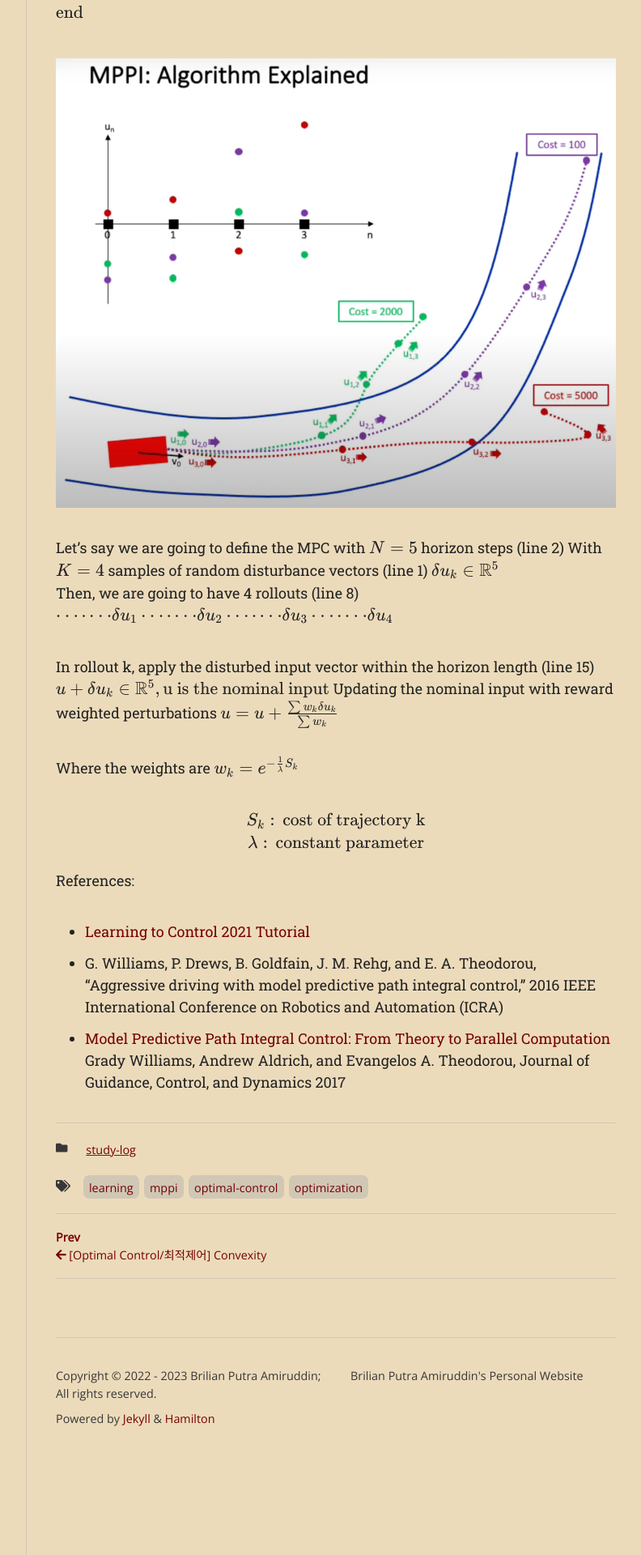
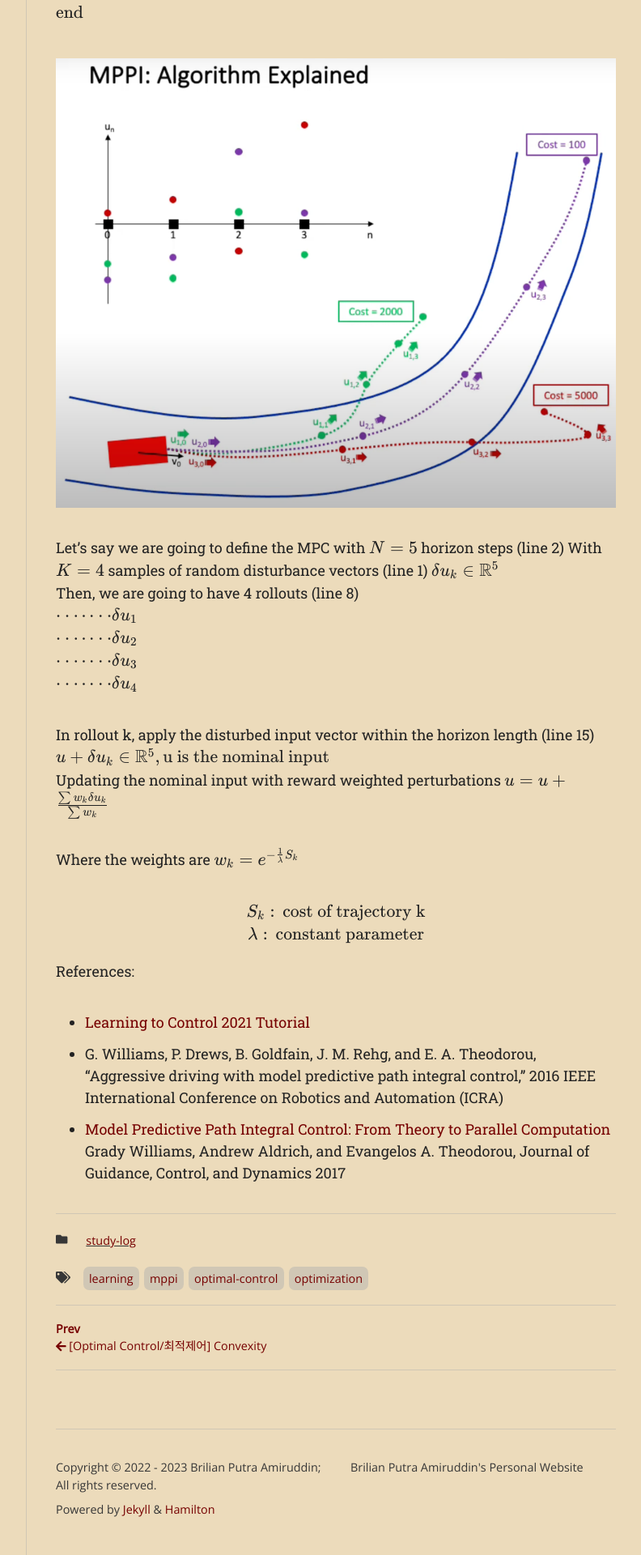
Before and after one commit to brilianputraa/brilianamiruddin.github.io, a Jekyll site: the page built from _posts/2023-08-03-mppi.md, in a window 1280 px wide. Shown: the part 2972-4892 px from the top of the page at 81% size, without its empty margins (357-1149 px from the left). Built offline with Jekyll 4.4.1, drawn with Linux system fonts in a browser that asks for light colours; nearby versions of some CDN libraries; some web fonts are replaced.

```diff
--- a/_posts/2023-08-03-mppi.md
+++ b/_posts/2023-08-03-mppi.md
@@ -56,13 +56,13 @@ Let’s say we are going to define the MPC with $$N=5$$ horizon steps (line 2)
 With $$K=4$$ samples of random disturbance vectors (line 1)
 $$\delta u_k \in  \mathbb{R}^5$$ \
 Then, we are going to have 4 rollouts (line 8) \
-$$\cdot  \cdot  \dots  \cdot  \cdot  \delta u_1$$
-$$\cdot  \cdot  \dots  \cdot  \cdot  \delta u_2$$
-$$\cdot  \cdot  \dots  \cdot  \cdot  \delta u_3$$
+$$\cdot  \cdot  \dots  \cdot  \cdot  \delta u_1$$ \
+$$\cdot  \cdot  \dots  \cdot  \cdot  \delta u_2$$ \
+$$\cdot  \cdot  \dots  \cdot  \cdot  \delta u_3$$ \
 $$\cdot  \cdot  \dots  \cdot  \cdot  \delta u_4$$
 
 In rollout k, apply the disturbed input vector within the horizon length (line 15)
-$$u + \delta u_k \in  \mathbb{R}^5, \text{u is the nominal input}$$
+$$u + \delta u_k \in  \mathbb{R}^5, \text{u is the nominal input}$$ \
 Updating the nominal input with reward weighted perturbations $$u = u + \frac{\sum{w_k \delta u_k}}{\sum w_k}$$
 
 Where the weights are $$w_k = e^{-\frac{1}{\lambda}S_k}$$
```
